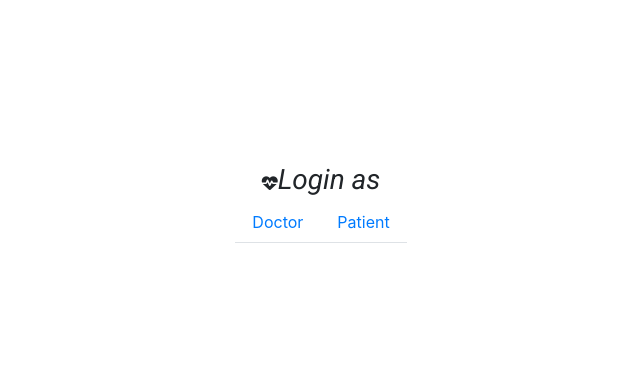
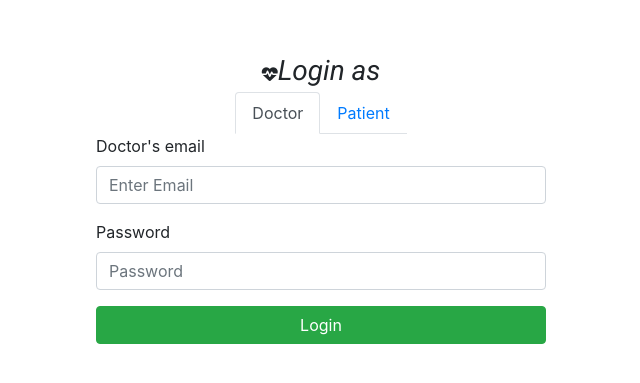
Before and after one commit to kbuika/health-monitor, a React (Create React App) app in the folder web app/: page / in a window 1280 px wide. Shown: the part 199-582 px from the top of the page, without its empty margins (319-959 px from the left). Built offline with nearby package versions, Linux system fonts and the light colour scheme; no server answers.

Commit message:
Added skeletons for the graph components

```diff
--- a/web app/src/components/pages/LoginPage.js
+++ b/web app/src/components/pages/LoginPage.js
@@ -21,7 +21,7 @@ function LoginPage() {
 
                                 </div>
 
-                                    <Tabs defaultActiveKey="profile" id="uncontrolled-tab-example">
+                                    <Tabs defaultActiveKey="doctor" id="uncontrolled-tab-example">
                                     <Tab eventKey="doctor" title="Doctor">
                                     <Form >
                                     <Form.Group controlId="formBasicEmail">
--- a/web app/src/components/state-management/provider/HomeProvider.js
+++ b/web app/src/components/state-management/provider/HomeProvider.js
@@ -34,6 +34,7 @@ class HomeProvider extends Component {
         const { endpoint } = this.state;
         const socket = socketIOClient(endpoint);
         socket.on("Data", response => this.setState({ response: response}));
+
 
         this.setState({
             buttonDocLogin: true,
```
Also changed, not shown: web app/src/components/graphs/bloodPressureGraph.js (added, +11 -0 lines), web app/src/components/graphs/pulseGraph.js (added, +11 -0 lines), web app/src/components/graphs/temperatureGraph.js (added, +21 -0 lines), 1 other file (tests, documents, lock files or other folders).
